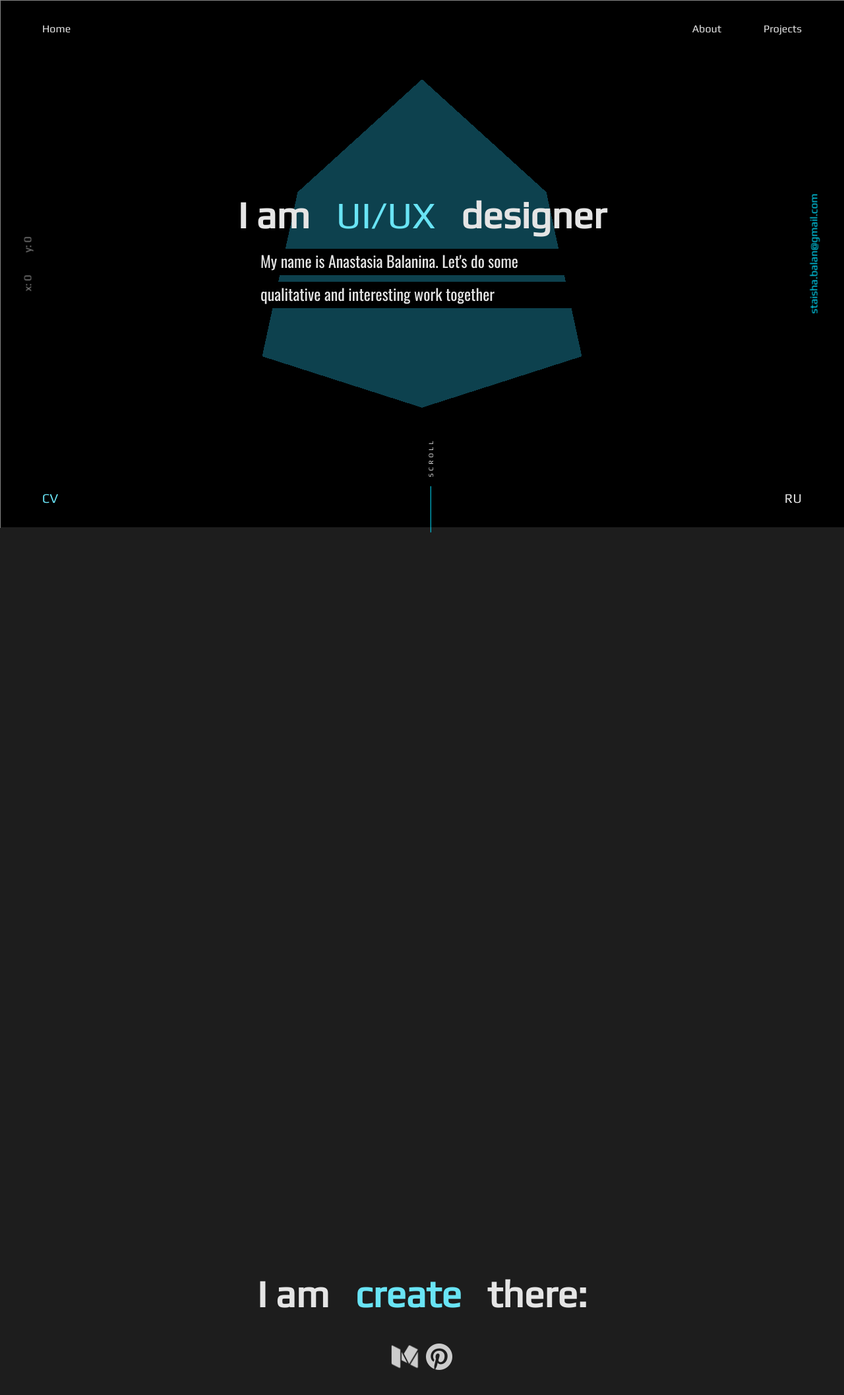
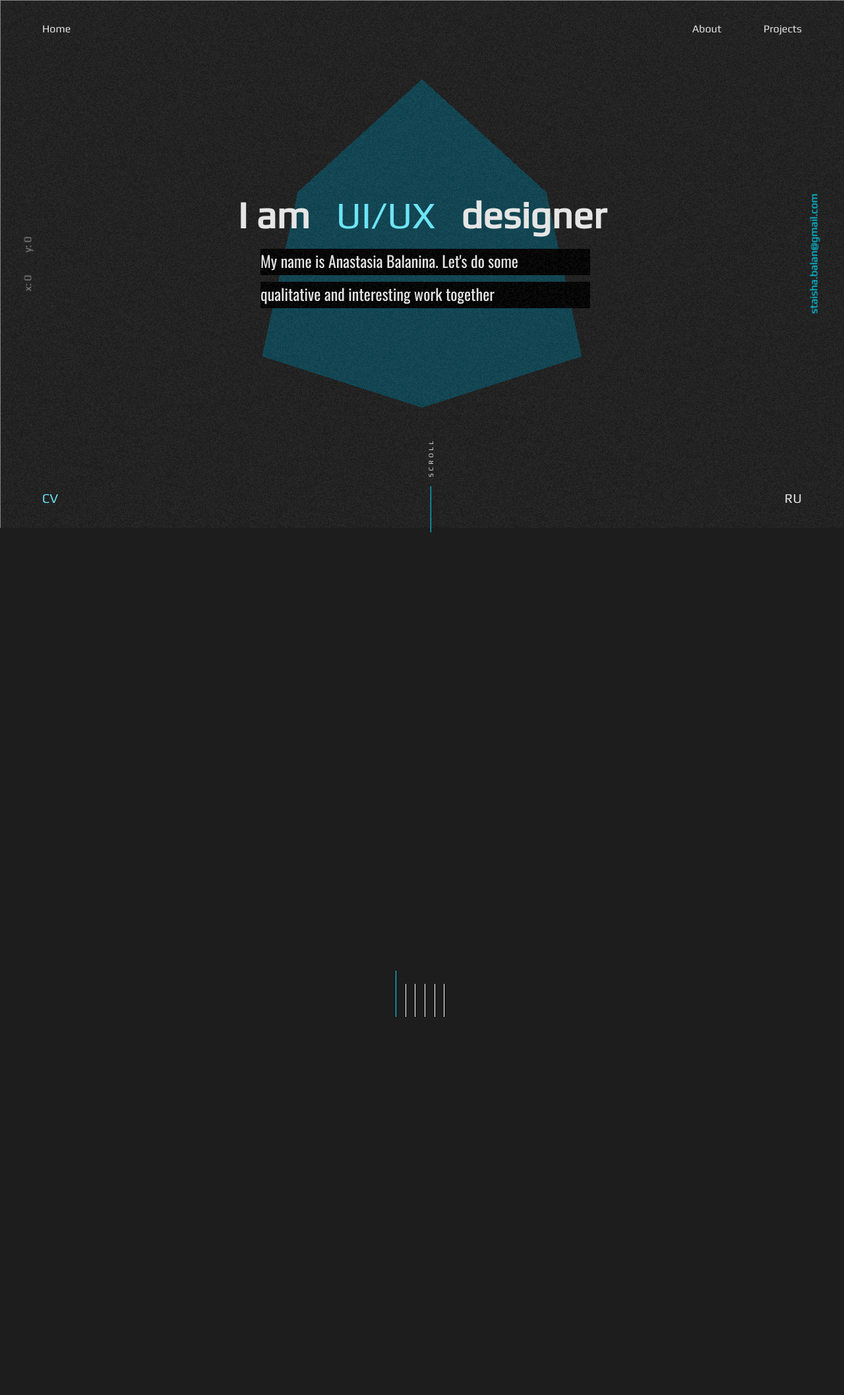
Before and after one commit to EvgeniiSkopin/EvgeniiSkopin.github.io, a plain HTML site: page index.html in a window 1280 px wide. Shown: the whole page at 66% size. After the commit the page ends 1600 px from the top, so only its background shows below. Drawn offline with nearby package versions, Linux system fonts and the light colour scheme.

Commit message:
Add files via upload

```diff
--- a/index.html
+++ b/index.html
@@ -1,4 +1,5 @@
 <html>
+
 <head>
 
     <link href="style.css" rel="stylesheet">
@@ -7,9 +8,11 @@
 </head>
 
 <body>
+    <canvas id="noise" class="noise"></canvas>
+
     <div class="main-menu">
         <div class="">
-            <a href="javascript:" class="left-menu">Home</a>
+            <a href="javascript:" class="left-menu rand-text">Home</a>
 
             <a href="javascript:" class="right-menu">Projects</a>
             <a href="javascript:" class="right-menu">About</a>
@@ -32,7 +35,6 @@
     </div>
 
     <div class="first-page-content">
-
         <div class="greeting">
             <h1>I am <span class="updating">&nbsp; UI/UX &nbsp;</span> designer</h1>
             <div class="info-block">
@@ -46,7 +48,7 @@
                     <div class="colorLayer"></div>
                     <div class="title">qualitative and interesting work together</div>
                 </div>
-                <br/>
+                <br />
             </div>
         </div>
         <div class="scroll">
@@ -57,32 +59,45 @@
 
     <div class="second-page-content">
 
-    </div>
-
-    <div class="third-page-content">
-        <div class="contacts">
-            <h1>I am <span class="updating">&nbsp; create &nbsp;</span> there:</h1>
-            <div class="icons-block">
-                <a href="javascript:"><img src="img/medium.png"></a>
-                <a href="javascript:"><img src="img/pinterest.png"></a>
-            </div>
+        <div class="slider-control">
+            <a class="control-line active"></a>
+            <a class="control-line"></a>
+            <a class="control-line"></a>
+            <a class="control-line"></a>
+            <a class="control-line"></a>
+            <a class="control-line"></a>
         </div>
     </div>
 
+    <!-- <div class="third-page-content">
+        <div class="contacts">
+            <h1>I am <span class="updating">&nbsp; create &nbsp;</span> there:</h1>
+            <div class="social-link-part">
+                    <a class="social-link uplabs" href="javascript:">Uplabs</a>
+                    <a class="social-link dribbble" href="javascript:">Dribbble</a>
+                    <a class="social-link talenthouse" href="javascript:">Talenthouse</a>
+                </div>
+                <div class="social-link-part">
+                    <a class="social-link medium" href="javascript:">Medium</a>
+                    <a class="social-link designs" href="javascript:">99designs</a>
+                    <a class="social-link pinterest" href="javascript:">Pinterest</a>
+                </div>
+        </div>
+    </div> -->
+
 </body>
 
-<script
-    src="http://code.jquery.com/jquery-3.3.0.min.js"
-    integrity="sha256-RTQy8VOmNlT6b2PIRur37p6JEBZUE7o8wPgMvu18MC4="
+<script src="http://code.jquery.com/jquery-3.3.0.min.js" integrity="sha256-RTQy8VOmNlT6b2PIRur37p6JEBZUE7o8wPgMvu18MC4="
     crossorigin="anonymous">
     </script>
 
-
+<script src="script/text-random.js"></script>
+<script src="script/noise.js"></script>
 <script src="script.js"></script>
 <script src="three.js"></script>
 
 <script>
-        document.addEventListener( 'mousemove', onDocumentMouseMove, false );
+    document.addEventListener('mousemove', onDocumentMouseMove, false);
 
     var scene = new THREE.Scene();
     var mouseX = 0;
@@ -90,30 +105,31 @@
     var windowHalfX = window.innerWidth / 2;
     var windowHalfY = window.innerHeight / 2;
 
-                    var camera = new THREE.PerspectiveCamera( 60, window.innerWidth/window.innerHeight, 0.01, 100 );
+    var camera = new THREE.PerspectiveCamera(60, window.innerWidth / window.innerHeight, 0.01, 100);
 
-                    var renderer = new THREE.WebGLRenderer();
-                    renderer.setSize( window.innerWidth, window.innerHeight );
-                    document.body.appendChild( renderer.domElement );
+    var renderer = new THREE.WebGLRenderer({ alpha: true });
+    renderer.setClearColor(0x000000, 0);
+    renderer.setSize(window.innerWidth, window.innerHeight);
+    document.body.appendChild(renderer.domElement);
 
-                    var geometry = new THREE.BoxGeometry( 1.5, 1.5, 1.5 );
-                    var material = new THREE.MeshBasicMaterial( { color: 868686 } );
-                    var cube = new THREE.Mesh( geometry, material );
-                    scene.add( cube );
+    var geometry = new THREE.BoxGeometry(1.5, 1.5, 1.5);
+    var material = new THREE.MeshBasicMaterial({ color: 868686 });
+    var cube = new THREE.Mesh(geometry, material);
+    scene.add(cube);
 
     camera.position.z = 2;
 
     function render() {
         camera.position.x = 2;
         camera.position.y = -2;
-                        camera.lookAt( scene.position );
+        camera.lookAt(scene.position);
 
-                        renderer.render( scene, camera );
+        renderer.render(scene, camera);
     };
 
     function onDocumentMouseMove(event) {
-                        mouseX = ( event.clientX - windowHalfX ) / 100;
-                        mouseY = ( event.clientY - windowHalfY ) / 100;
+        mouseX = (event.clientX - windowHalfX) / 100;
+        mouseY = (event.clientY - windowHalfY) / 100;
 
         document.getElementById('cursorX').innerHTML = "x: " + event.clientX;
         document.getElementById('cursorY').innerHTML = "y: " + event.clientY;
@@ -123,8 +139,8 @@
 
         camera.position.x = 2 + mouseX * .1;
         camera.position.y = -2 + mouseY * .1;
-                        camera.lookAt( scene.position );
-                        renderer.render( scene, camera );
+        camera.lookAt(scene.position);
+        renderer.render(scene, camera);
     }
 
     render();
--- /dev/null
+++ b/script/noise.js
@@ -0,0 +1,89 @@
+const noise = () => {
+  let canvas, ctx;
+
+  let wWidth, wHeight;
+
+  let noiseData = [];
+  let frame = 0;
+
+  let loopTimeout;
+
+
+  // Create Noise
+  const createNoise = () => {
+      const idata = ctx.createImageData(wWidth, wHeight);
+      const buffer32 = new Uint32Array(idata.data.buffer);
+      const len = buffer32.length;
+
+      for (let i = 0; i < len; i++) {
+          if (Math.random() < 0.5) {
+              buffer32[i] = 0xffffffff;
+          }
+      }
+
+      noiseData.push(idata);
+  };
+
+
+  // Play Noise
+  const paintNoise = () => {
+      if (frame === 9) {
+          frame = 0;
+      } else {
+          frame++;
+      }
+
+      ctx.putImageData(noiseData[frame], 0, 0);
+  };
+
+
+  // Loop
+  const loop = () => {
+      paintNoise(frame);
+
+      loopTimeout = window.setTimeout(() => {
+          window.requestAnimationFrame(loop);
+      }, (1000 / 25));
+  };
+
+
+  // Setup
+  const setup = () => {
+      wWidth = window.innerWidth;
+      wHeight = window.innerHeight;
+
+      canvas.width = wWidth;
+      canvas.height = wHeight;
+
+      for (let i = 0; i < 10; i++) {
+          createNoise();
+      }
+
+      loop();
+  };
+
+
+  // Reset
+  let resizeThrottle;
+  const reset = () => {
+      window.addEventListener('resize', () => {
+          window.clearTimeout(resizeThrottle);
+
+          resizeThrottle = window.setTimeout(() => {
+              window.clearTimeout(loopTimeout);
+              setup();
+          }, 200);
+      }, false);
+  };
+
+
+  // Init
+  const init = (() => {
+      canvas = document.getElementById('noise');
+      ctx = canvas.getContext('2d');
+
+      setup();
+  })();
+};
+
+noise();
--- /dev/null
+++ b/script/text-random.js
@@ -0,0 +1,24 @@
+$(document).ready(function(){
+  let originalText = $('.rand-text').text();
+$('.rand-text').mouseenter(function() {
+      let text = '';
+      let possible = 'ABCDEFGHIJKLMNOPQRSTUVWXYZabcdefghijklmnopqrstuvwxyz0123456789%$';
+
+      for(let i=0; i < $('.rand-text').text().length; i++)
+      {
+          text += possible.charAt(Math.floor(Math.random() * possible.length));
+      }
+      $('.rand-text').text( text );
+
+      setTimeout(updateText, 100);
+
+
+  });
+
+  function updateText(){
+    $('.rand-text').text( originalText );
+  }
+  // $('.rand-text').mouseleave(function() {
+  //     $('.rand-text').text( originalText );
+  // });
+})
--- a/style.css
+++ b/style.css
@@ -9,6 +9,19 @@ body {
     height: 100%;
     margin: 0;
     cursor: crosshair;
+}
+
+.noise {
+    z-index: 100;
+    position: absolute;
+    top: 0;
+    left: 0;
+
+    width: 100%;
+    height: 100%;
+
+    pointer-events: none;
+    opacity: .05;
 }
 
 a {
@@ -225,6 +238,25 @@ canvas {
     z-index: 1;
 }
 
+.slider-control {
+    position: absolute;
+    bottom: 55px;
+    left: calc(50% - 50px);
+}
+
+.control-line {
+    display: inline-block;
+    width: 1px;
+    height: 50px;
+    margin-left: 10px;
+    background-color: white;
+}
+
+.control-line.active {
+    height: 70px;
+    background-color: #00E0FF;
+}
+
 /* Third page content */
 
 .third-page-content {
@@ -234,14 +266,53 @@ canvas {
     z-index: 1;
 }
 
+.social-link-part {
+    padding-top: 40px;
+    width: 50%;
+    float: left;
+}
+
+.social-link {
+    margin-top: 15px;
+    display: inline-block;
+    width: 100%;
+    font-size: 24px;
+    color: #F1F1F1;
+}
+
+.social-link {
+    display: inline-block;
+    width: 100%
+}
+
+.social-link.uplabs:hover {
+    color: #2575FC;
+}
+.social-link.dribbble:hover {
+    color: #E54784;
+}
+.social-link.talenthouse:hover {
+    color: #76BB34;
+}
+.social-link.medium:hover {
+    color: #D7EFEE;
+}
+.social-link.designs:hover {
+    color: #FF7E65;
+}
+.social-link.pinterest:hover {
+    color: #BD081C;
+}
+
 .contacts {
+    background-color: #151515;
     color: #E5E5E5;
-    position: absolute;
-    top: calc(50% - 110px);
-    left: calc(50% - 285px);
-    width: 570px;
-    height: 220px;
-    text-align: center;
+    position: relative;
+    padding: 60px 100px 0;
+    /* top: calc(50% - 110px); */
+    /* left: calc(50% - 285px); */
+    width: calc(50% - 200px);
+    height: calc(100% - 60px);
 }
 
 .contacts h1 {
@@ -250,17 +321,3 @@ canvas {
 .contacts h1 .updating {
     color: #69E4F5;
 }
-
-.contacts .icons-block {
-    width: 100%;
-    text-align: center;
-}
-
-.contacts .icons-block a {
-    box-sizing: content-box;
-    display: inline-block;
-}
-
-.contacts .icons-block a img {
-    width: 48px;
-}
```
Lines whose indentation alone changed are shown as unchanged.
